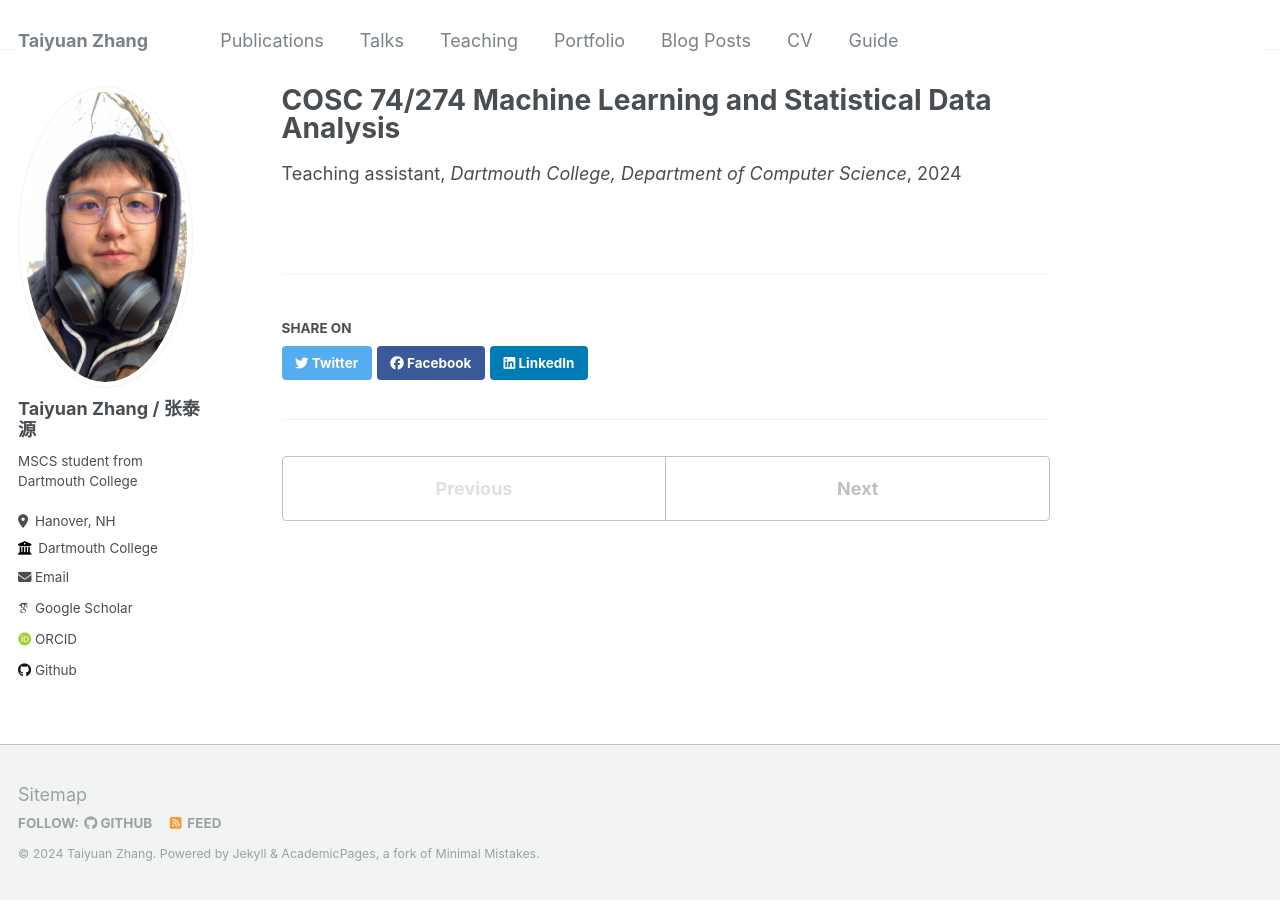
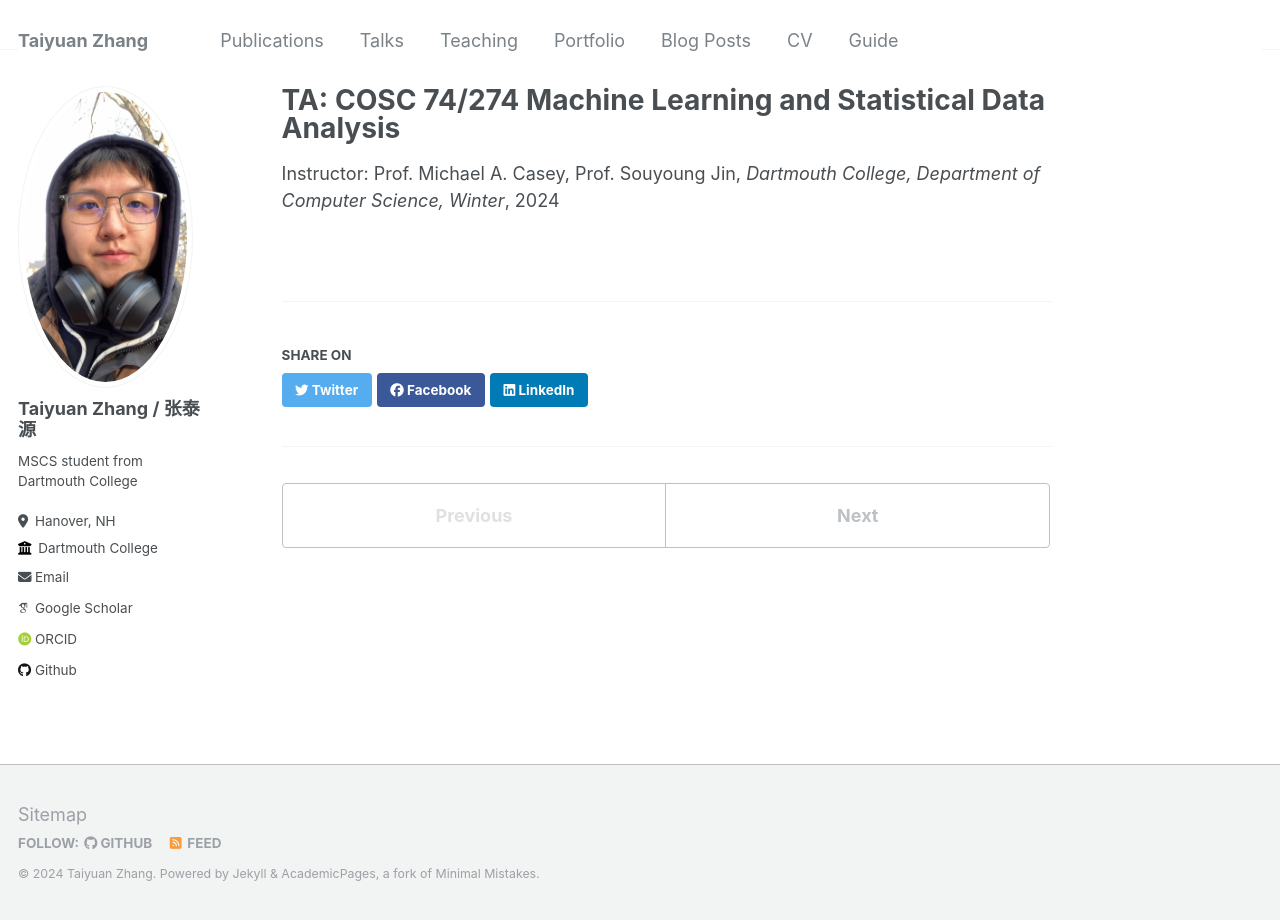
Before and after one commit to Taiyuan-Zhang/taiyuan-zhang.github.io, a Jekyll site: the page built from _teaching/24w_cosc74_ml_ta.md, in a window 1280 px wide. Built offline with Jekyll 4.4.1, drawn with Linux system fonts in a browser that asks for light colours; some web fonts are replaced.

Commit message:
Update 24w_cosc74_ml_ta.md

```diff
--- a/_teaching/24w_cosc74_ml_ta.md
+++ b/_teaching/24w_cosc74_ml_ta.md
@@ -1,9 +1,9 @@
 ---
-title: "COSC 74/274 Machine Learning and Statistical Data Analysis"
+title: "TA: COSC 74/274 Machine Learning and Statistical Data Analysis"
 collection: teaching
-type: "Teaching assistant"
+type: "Instructor: Prof. Michael A. Casey, Prof. Souyoung Jin"
 permalink: /teaching/24w_cosc74_ml_ta
-venue: "Dartmouth College, Department of Computer Science"
+venue: "Dartmouth College, Department of Computer Science, Winter"
 date: 2024-02-03
 location: "Hanover, NH"
 ---
```
